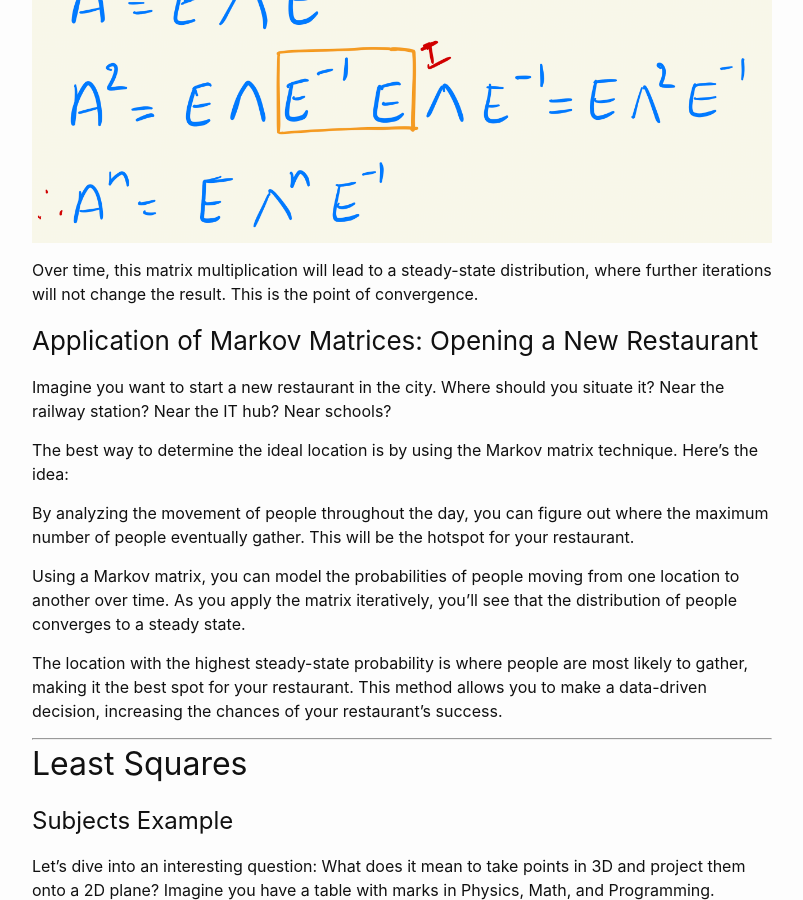
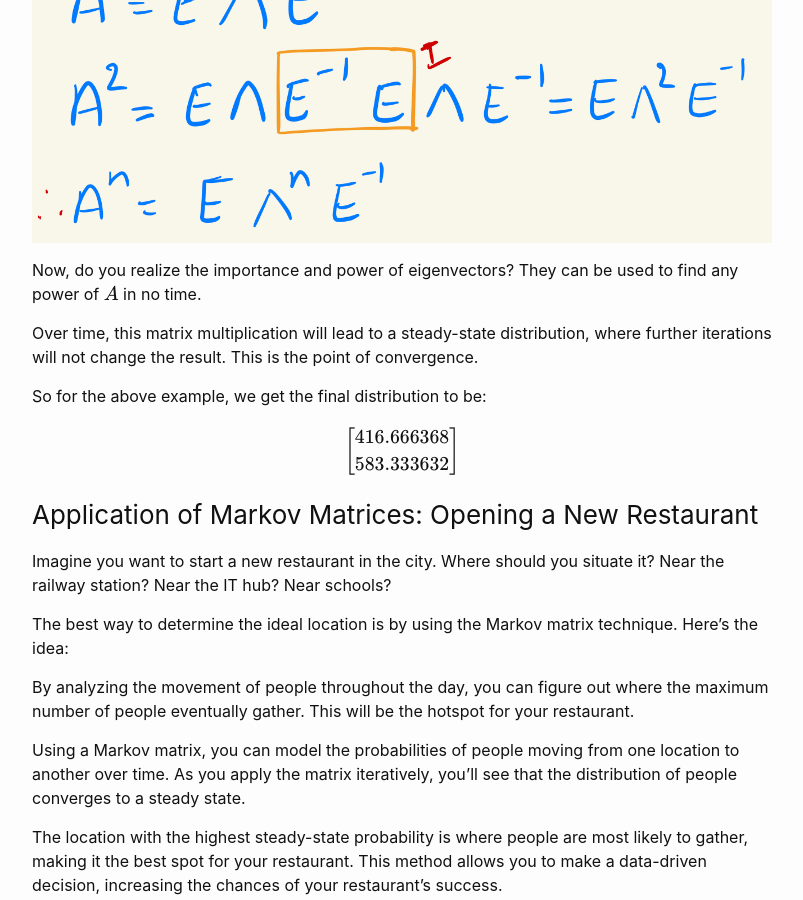
Before and after one commit to sudarshansudarshan/cs503, a Jekyll site: the page built from Galaxy.md, in a window 1280 px wide and 900 px high, scrolled down 8355 px. Shown: the whole window, without its empty margins (238-1041 px from the left). Built offline with Jekyll 4.4.1, drawn with Linux system fonts in a browser that asks for light colours; formulas are drawn with MathJax 3.

Commit message:
Update Galaxy.md

```diff
--- a/Galaxy.md
+++ b/Galaxy.md
@@ -224,7 +224,19 @@ Multiplying a matrix by a vector $$v$$ $$n$$ times is equivalent to raising the
 ![EVD](/machinelearning/assets/images/EVD3.png)
 
 
+Now, do you realize the importance and power of eigenvectors? They can be used to find any power of $$A$$ in no time.
+
 Over time, this matrix multiplication will lead to a steady-state distribution, where further iterations will not change the result. This is the point of convergence.
+
+So for the above example, we get the final distribution to be:
+
+$$
+\begin{bmatrix}
+416.666368 \\
+583.333632
+\end{bmatrix}
+$$
+
 
 
 
```
